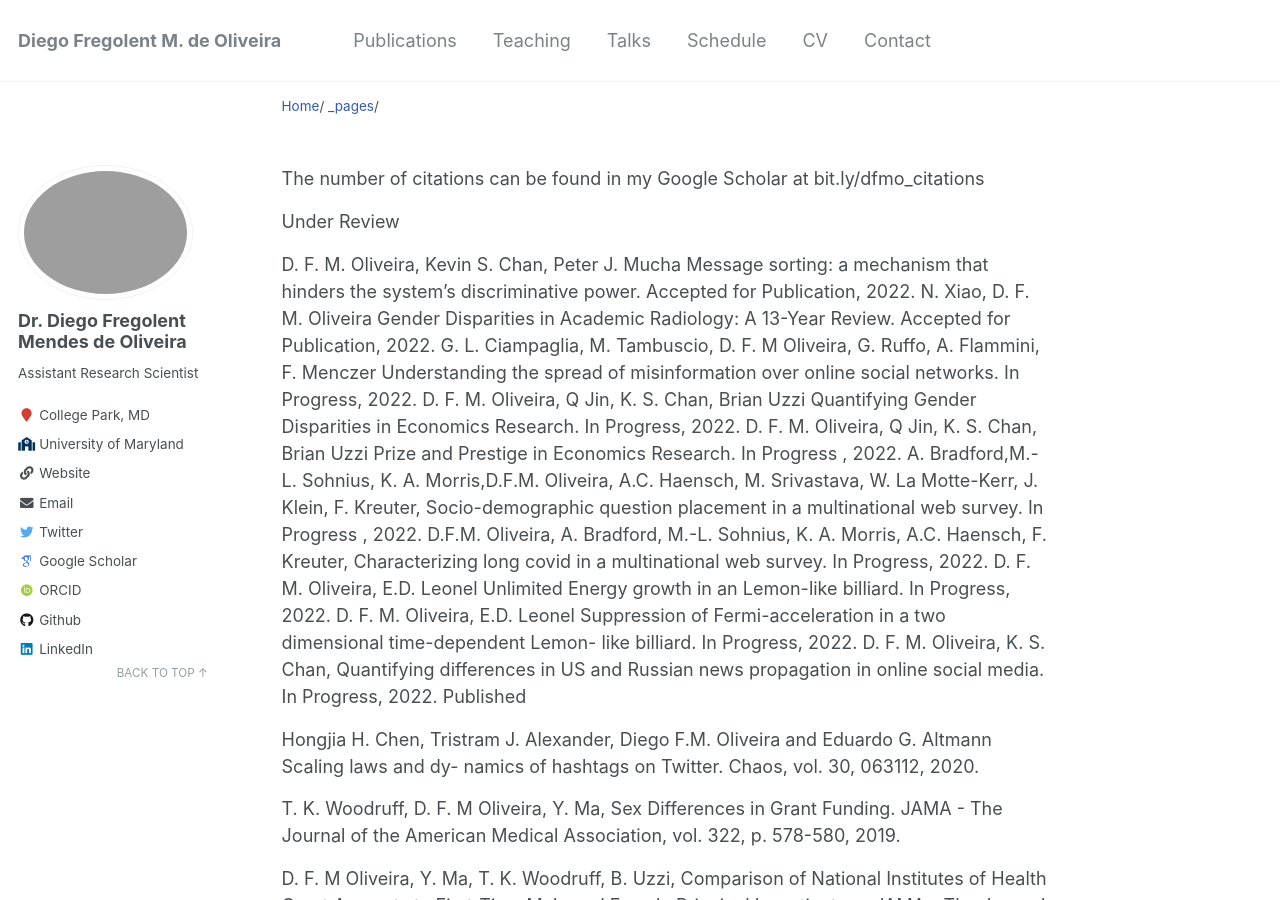
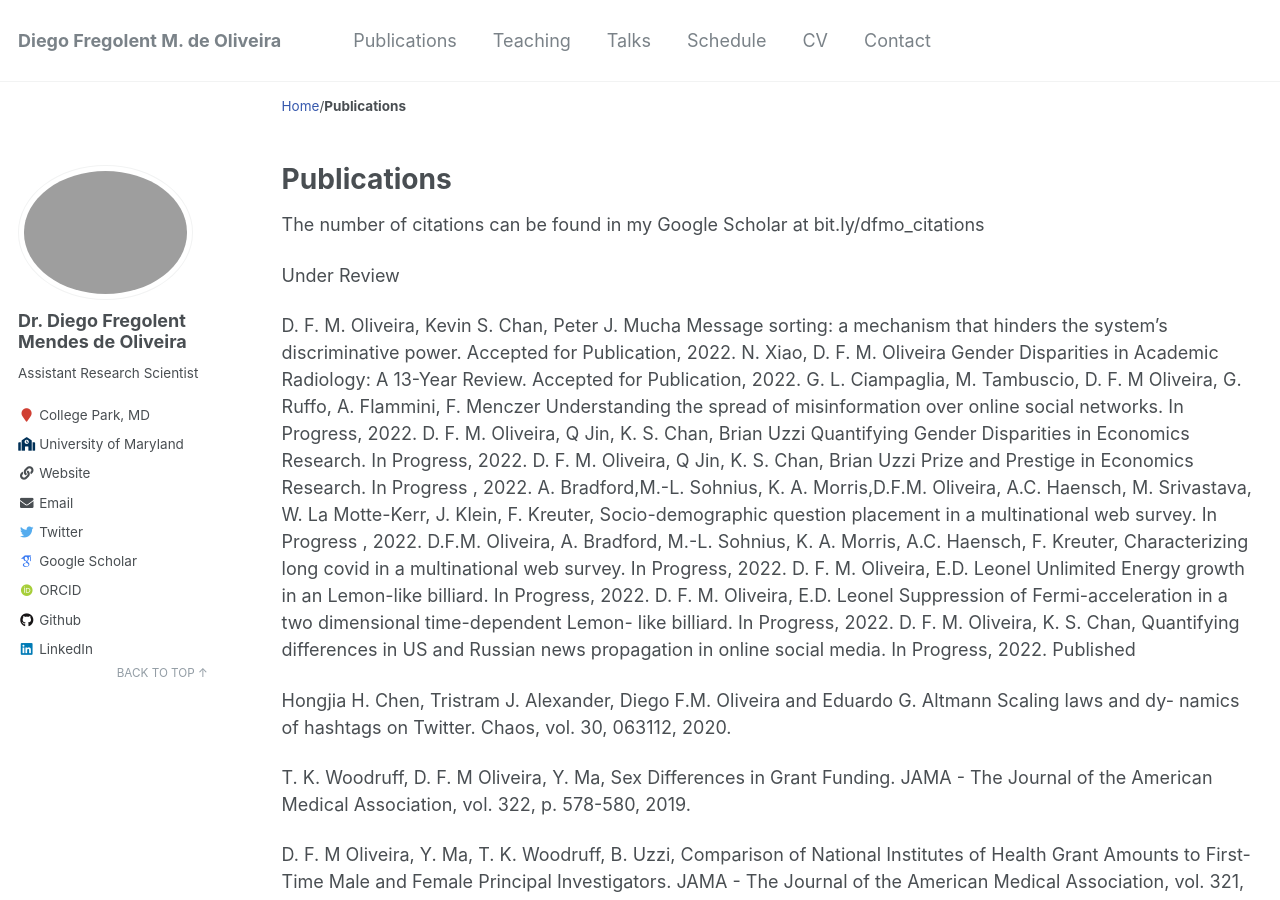
Before and after one commit to fregolente/fregolente.github.io, a Jekyll site: the page built from _pages/publications.md, in a window 1280 px wide and 900 px high. Built offline with Jekyll 4.4.1, drawn with Linux system fonts in a browser that asks for light colours; some web fonts are replaced; our own code applies the rules of GitHub Pages for plain Markdown files.

Commit message:
Update publications.md

```diff
--- a/_pages/publications.md
+++ b/_pages/publications.md
@@ -1,3 +1,12 @@
+---
+layout: archive
+title: "Publications"
+permalink: /publications/
+author_profile: true
+redirect_from:
+  - /pubs/
+  - /publications/pubsbyyear/
+---
 
 
 The number of citations can be found in my Google Scholar at bit.ly/dfmo_citations
```
